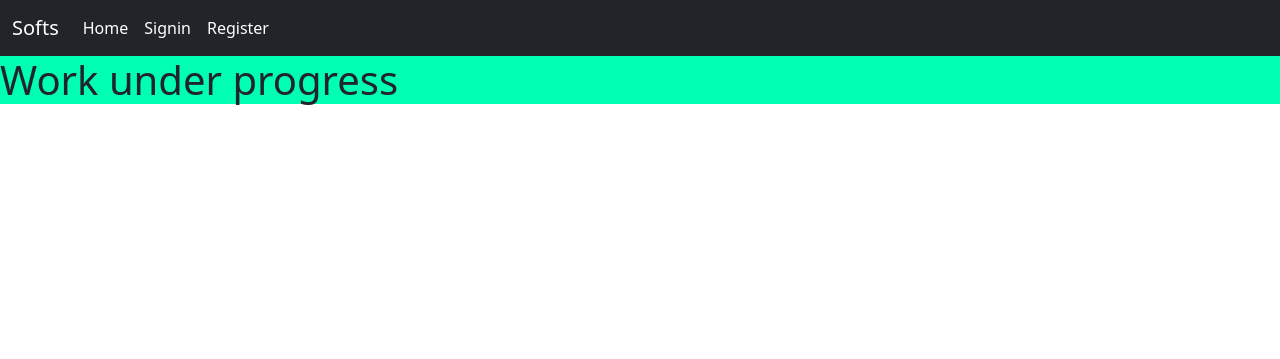
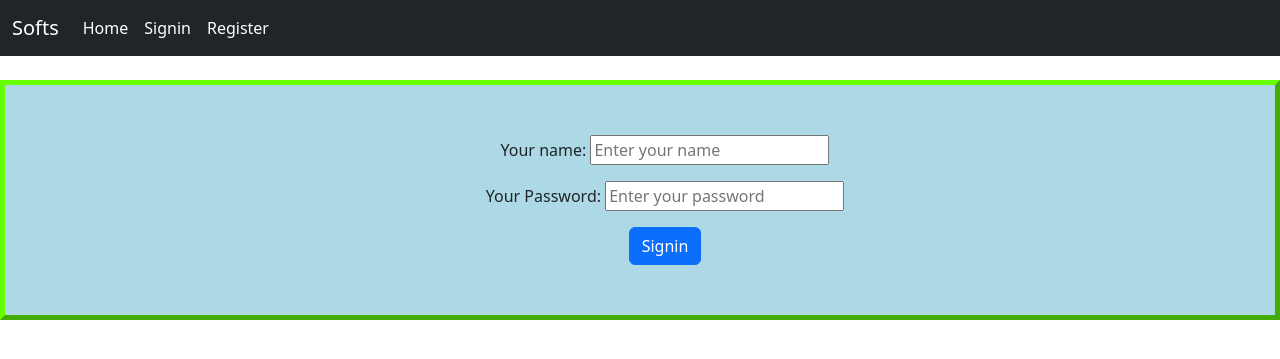
Before and after one commit to abhijitotta17/django-project1, a Django app: page /signin/ in a window 1280 px wide. Shown: the top 359 px of the page. Run offline with Django 4.2, Linux system fonts and the light colour scheme; some libraries are stand-ins or nearby versions.

Commit message:
2nd commit

```diff
--- /dev/null
+++ b/demo1/forms1.py
@@ -0,0 +1,6 @@
+from django import forms
+
+
+class NameForm(forms.Form):
+    Username = forms.CharField(label="Your name", max_length=100, widget=forms.TextInput(attrs={'placeholder':'Enter your name'}))
+    password=forms.CharField(label="Your Password" , max_length=100, widget=forms.TextInput(attrs={'placeholder':'Enter your password'}))
--- a/demo1/views.py
+++ b/demo1/views.py
@@ -1,6 +1,7 @@
 from django.shortcuts import render
 from demo1.models import ModelStudent
-from demo1 import forms2
+from demo1 import forms2,forms1
+from django.http import HttpResponse
 # Create your views here.
 
 def stud(request):
@@ -16,6 +17,21 @@ def home(request):
     return render(request,'home.html',{'a':a})
 
 def sign(request):
-    #l=list(ModelStudent.objects.all().values_list().filter(name='Ankita otta'))
-    l='Work under progress'
-    return render(request,'signin.html',{'l':l})
+
+    form=forms1.NameForm()
+    if request.method=='POST':
+        form=forms1.NameForm(request.POST)
+        if form.is_valid():
+            g=request.POST.get('Username')
+            p=request.POST.get('password')
+            l=list(ModelStudent.objects.all().values_list().filter(name=g))
+
+            if l:
+                #for i in l:
+                    #if g in i:
+                if  p==l[0][1][-4::]+l[0][-1]:
+                    return render(request,'r.html',{'l':list(ModelStudent.objects.all().values().filter(name=g))})
+                return HttpResponse('<h1>Invalid password</h1>')
+            return HttpResponse('<h1>Invalid user name</h1>')
+
+    return render(request,'signin.html',{'form':form})
--- a/template/base.html
+++ b/template/base.html
@@ -8,8 +8,23 @@
       h1{
         background-color: rgb(0, 255, 179);
       }
+       .mydiv{
+
+        border: 5px outset rgb(102, 255, 0);
+        background-color: lightblue;
+        padding-top: 50px;
+  padding-right: 30px;
+  padding-bottom: 50px;
+  padding-left: 80px
+      }
+      .div1{
+        border: 5px outset rgb(102, 255, 0);
+        background-color: pink;
+
+      }
 
     </style>
+
     <link href="https://cdn.jsdelivr.net/npm/bootstrap@5.3.0-alpha3/dist/css/bootstrap.min.css" rel="stylesheet" integrity="sha384-KK94CHFLLe+nY2dmCWGMq91rCGa5gtU4mk92HdvYe+M/SXH301p5ILy+dN9+nJOZ" crossorigin="anonymous">
   </head>
   <body>
--- a/template/demo2.html
+++ b/template/demo2.html
@@ -2,8 +2,8 @@
 {% load static %}
 {% block body %}
 <h1 align="center">REGISTRATION FORM</h1>
-<div id="11" class="container" align="center">
-    <form method="POST">
+<div class="div1" align="center">
+    <form method="POST" >
         {% csrf_token %}
         {{form.as_p}}
     <input style="background-color: aquamarine; color:black" type="Submit" class="btn btn primary" name="" value="Submit" >
--- a/template/signin.html
+++ b/template/signin.html
@@ -1,4 +1,12 @@
 {% extends 'base.html' %}
+{% load crispy_forms_tags %}
 {% block body %}
-<h1>{{l}}</h1>
+<br>
+<div class="mydiv" pt-3 align="center">
+<form method="post">
+    {% csrf_token %}
+    {{form.as_p}}
+    <input type="submit" class="btn btn-primary" value="Signin">
+</form>
+</div>
 {% endblock body %}
--- a/website/settings.py
+++ b/website/settings.py
@@ -40,6 +40,7 @@ INSTALLED_APPS = [
     'django.contrib.messages',
     'django.contrib.staticfiles',
     'demo1',
+    'crispy_forms'
 
 ]
 CRISPY_TEMPLATE_PACK = 'bootstrap4'
```
Also changed, not shown: template/r.html (added, +14 -0 lines), db.sqlite3.
